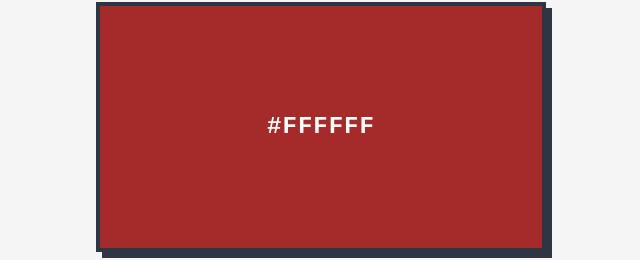
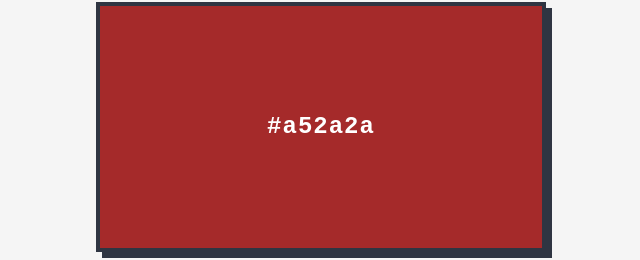
Before and after one commit to legaspimark01/color-switcher-js, a plain HTML site: page index.html in a window 1280 px wide. Shown: the part 321-581 px from the top of the page, 319-959 px from the left. Drawn offline with Linux system fonts and the light colour scheme.

Commit message:
Update index.html

```diff
--- a/index.html
+++ b/index.html
@@ -19,7 +19,7 @@
         combinations, and copy the hex codes to use in your own projects.
       </p>
       <div class="color-box" id="openModal">
-        <span id="color-code">#FFFFFF</span>
+        <span id="color-code">#a52a2a</span>
       </div>
       <button id="btn-changer" class="pixel-btn">Change</button>
     </div>
```
